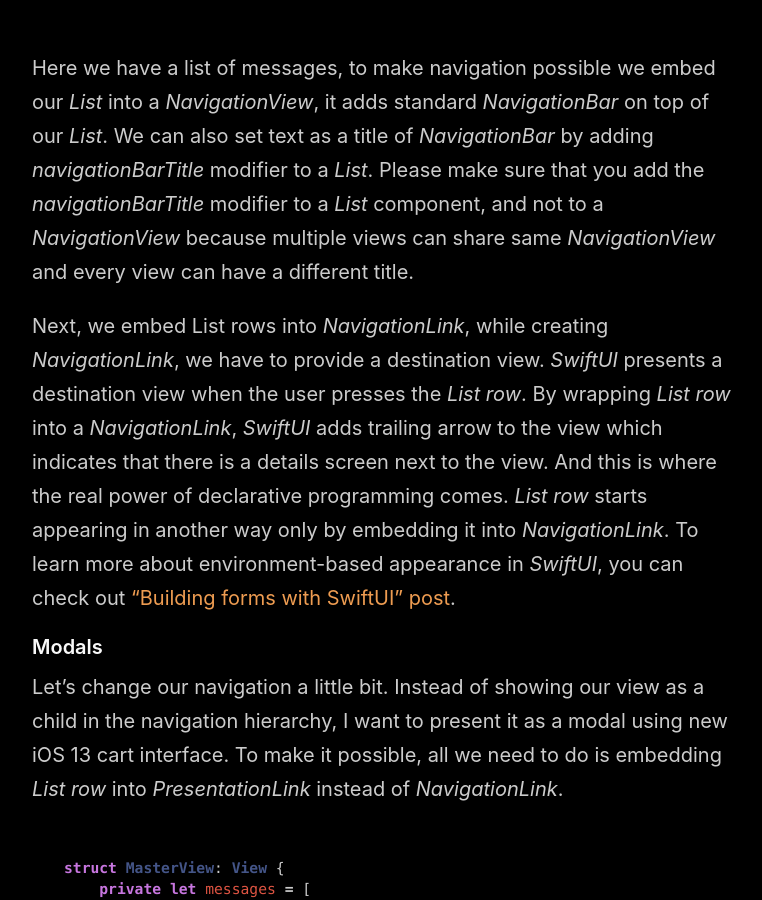
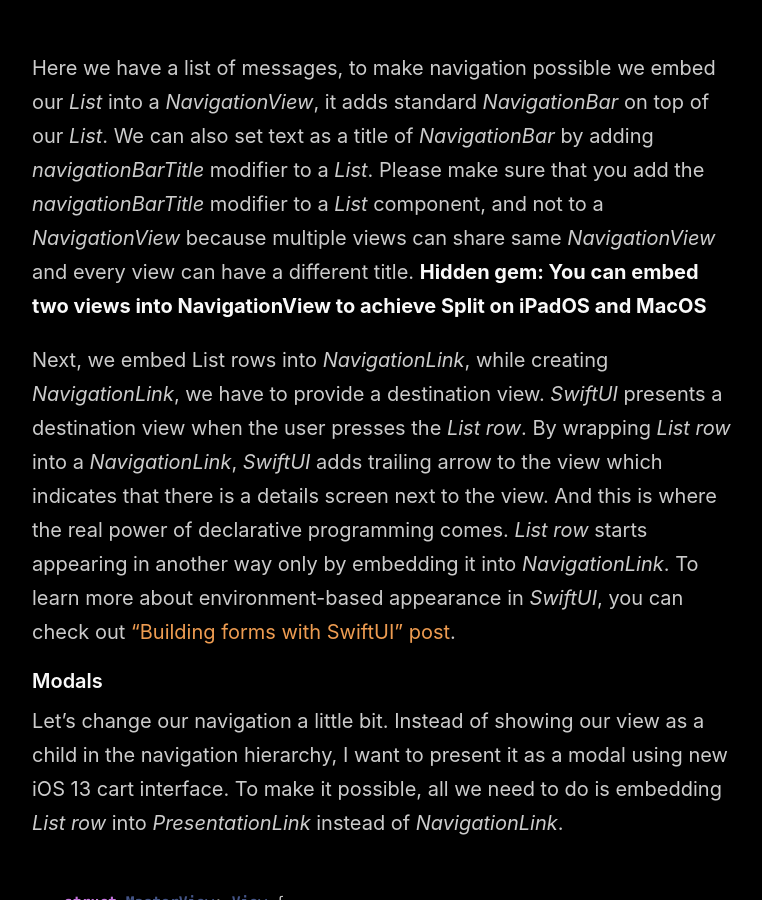
Before and after one commit to mecid/mecid.github.io, a Jekyll site: the page built from _posts/2019-07-17-navigation-in-swiftui.md, in a window 1280 px wide and 900 px high, scrolled down 1155 px. Shown: the whole window, without its empty margins (258-1020 px from the left). Built offline with Jekyll 4.4.1, drawn with Linux system fonts in a browser that asks for light colours; our own code applies the rules of GitHub Pages for plain Markdown files.

Commit message:
Update 2019-07-17-navigation-in-swiftui.md

````diff
--- a/_posts/2019-07-17-navigation-in-swiftui.md
+++ b/_posts/2019-07-17-navigation-in-swiftui.md
@@ -37,7 +37,7 @@
 }
 ```
 
-Here we have a list of messages, to make navigation possible we embed our *List* into a *NavigationView*, it adds standard *NavigationBar* on top of our *List*. We can also set text as a title of *NavigationBar* by adding *navigationBarTitle* modifier to a *List*. Please make sure that you add the *navigationBarTitle* modifier to a *List* component, and not to a *NavigationView* because multiple views can share same *NavigationView* and every view can have a different title.
+Here we have a list of messages, to make navigation possible we embed our *List* into a *NavigationView*, it adds standard *NavigationBar* on top of our *List*. We can also set text as a title of *NavigationBar* by adding *navigationBarTitle* modifier to a *List*. Please make sure that you add the *navigationBarTitle* modifier to a *List* component, and not to a *NavigationView* because multiple views can share same *NavigationView* and every view can have a different title. **Hidden gem: You can embed two views into NavigationView to achieve Split on iPadOS and MacOS**
 
 Next, we embed List rows into *NavigationLink*, while creating *NavigationLink*, we have to provide a destination view. *SwiftUI* presents a destination view when the user presses the *List row*. By wrapping *List row* into a *NavigationLink*, *SwiftUI* adds trailing arrow to the view which indicates that there is a details screen next to the view. And this is where the real power of declarative programming comes. *List row* starts appearing in another way only by embedding it into *NavigationLink*. To learn more about environment-based appearance in *SwiftUI*, you can check out ["Building forms with SwiftUI" post](/2019/06/19/building-forms-with-swiftui/).
 
````
